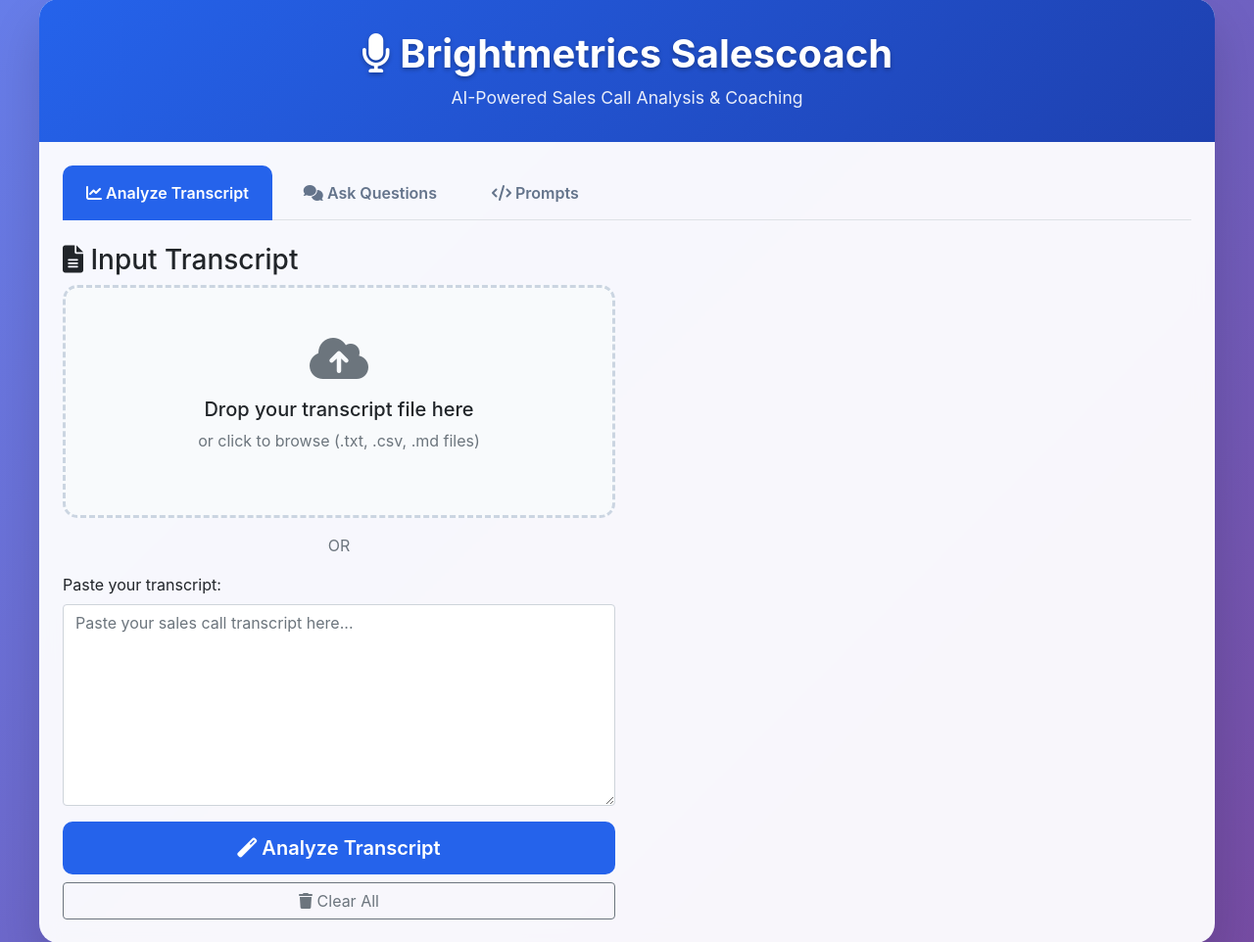
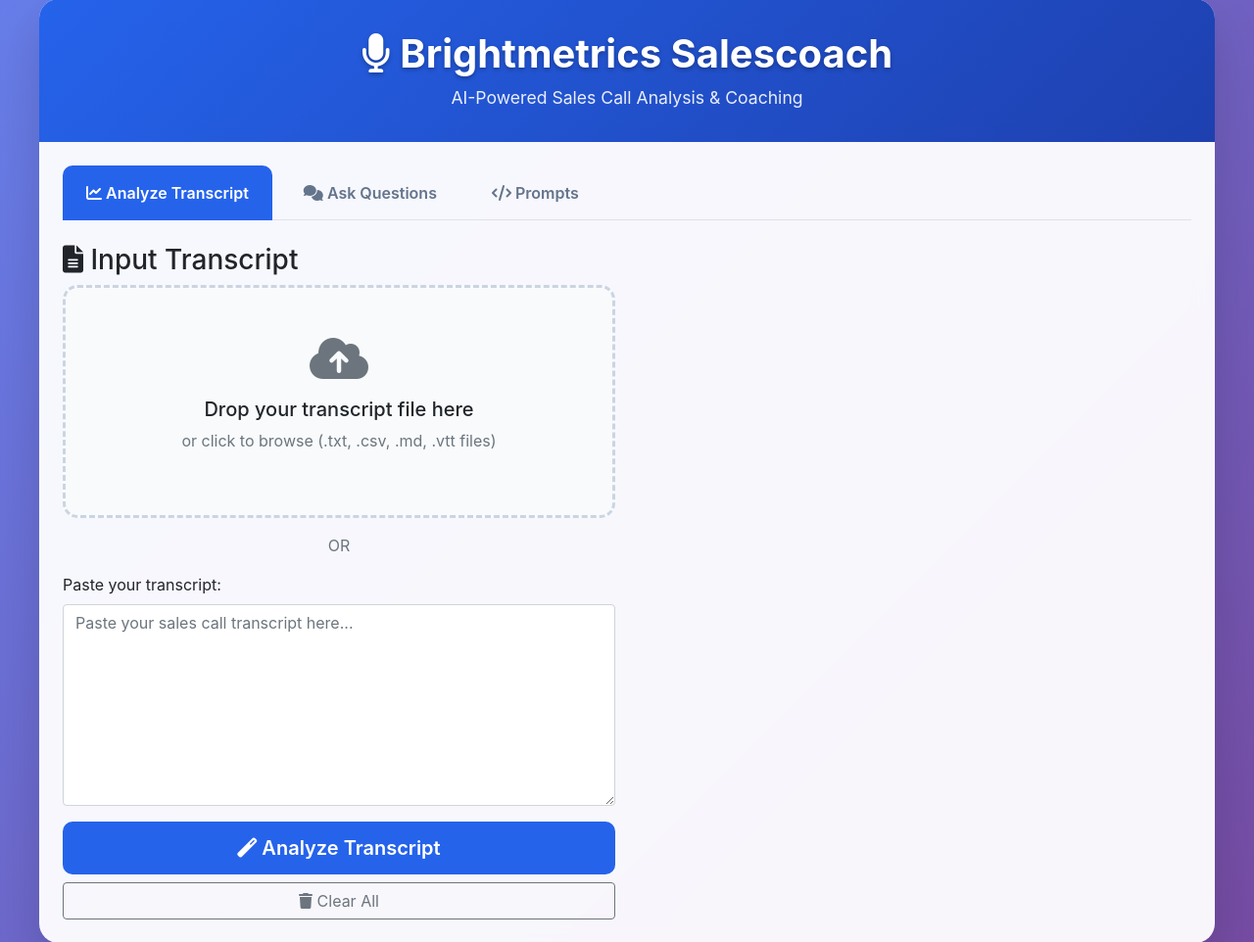
Before and after one commit to jlewis-brightmetrics/salescoach, a Flask app: page / in a window 1280 px wide. Shown: the part 33-995 px from the top of the page at 98% size. Run offline with Flask 3, Linux system fonts and the light colour scheme; some libraries are stand-ins or nearby versions.

Commit message:
Add support for Zoom transcript files to analyze sales performance
Implements .vtt file parsing for transcript uploads, updating allowed file types and adding a parse_vtt_file function.

Replit-Commit-Author: Agent
Replit-Commit-Session-Id: feaeba7f-93b4-4a7c-961d-988ee762fa58

```diff
--- a/app.py
+++ b/app.py
@@ -20,7 +20,7 @@ anthropic_api_key = os.getenv('ANTHROPIC_API_KEY')
 
 # Configure upload settings
 UPLOAD_FOLDER = 'uploads'
-ALLOWED_EXTENSIONS = {'txt', 'csv', 'md'}
+ALLOWED_EXTENSIONS = {'txt', 'csv', 'md', 'vtt'}
 app.config['UPLOAD_FOLDER'] = UPLOAD_FOLDER
 app.config['MAX_CONTENT_LENGTH'] = 16 * 1024 * 1024  # 16MB max file size
 
@@ -58,6 +58,29 @@ def clear_session_data():
 
 def allowed_file(filename):
     return '.' in filename and filename.rsplit('.', 1)[1].lower() in ALLOWED_EXTENSIONS
+
+def parse_vtt_file(content):
+    """Parse VTT file content and extract clean transcript text"""
+    lines = content.split('\n')
+    transcript_lines = []
+
+    for line in lines:
+        line = line.strip()
+
+        # Skip empty lines, WEBVTT header, timestamps, and cue numbers
+        if (not line or
+            line == 'WEBVTT' or
+            line.isdigit() or
+            '-->' in line or
+            line.startswith('NOTE')):
+            continue
+
+        # This should be transcript text
+        if line:
+            transcript_lines.append(line)
+
+    # Join all transcript lines with proper spacing
+    return '\n'.join(transcript_lines)
 
 class SalescoachAnalyzer:
     def __init__(self):
@@ -276,14 +299,20 @@ def upload_file():
 
             # Read the file content
             with open(filepath, 'r', encoding='utf-8') as f:
-                transcript = f.read()
+                content = f.read()
+
+            # Process based on file type
+            if filename.lower().endswith('.vtt'):
+                transcript = parse_vtt_file(content)
+            else:
+                transcript = content
 
             # Clean up the uploaded file
             os.remove(filepath)
 
             return jsonify({'transcript': transcript})
 
-        return jsonify({'error': 'Invalid file type. Please upload .txt, .csv, or .md files'}), 400
+        return jsonify({'error': 'Invalid file type. Please upload .txt, .csv, .md, or .vtt files'}), 400
 
     except Exception as e:
         print(f"❌ Error in upload: {str(e)}")
--- a/templates/index.html
+++ b/templates/index.html
@@ -238,8 +238,8 @@
                                 <div class="upload-area mb-3" id="uploadArea">
                                     <i class="fas fa-cloud-upload-alt fa-3x text-muted mb-3"></i>
                                     <h5>Drop your transcript file here</h5>
-                                    <p class="text-muted">or click to browse (.txt, .csv, .md files)</p>
-                                    <input type="file" id="fileInput" accept=".txt,.csv,.md" style="display: none;">
+                                    <p class="text-muted">or click to browse (.txt, .csv, .md, .vtt files)</p>
+                                    <input type="file" id="fileInput" accept=".txt,.csv,.md,.vtt" style="display: none;">
                                 </div>
 
                                 <div class="text-center mb-3">
```
Also changed, not shown: 1 other file.
